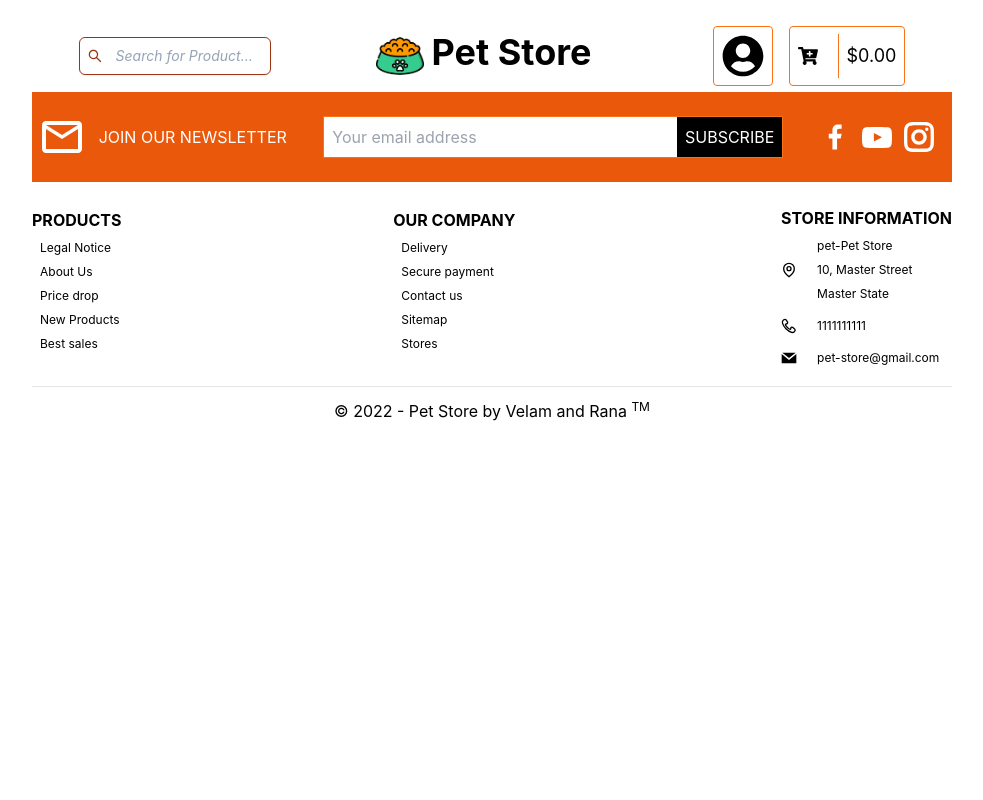
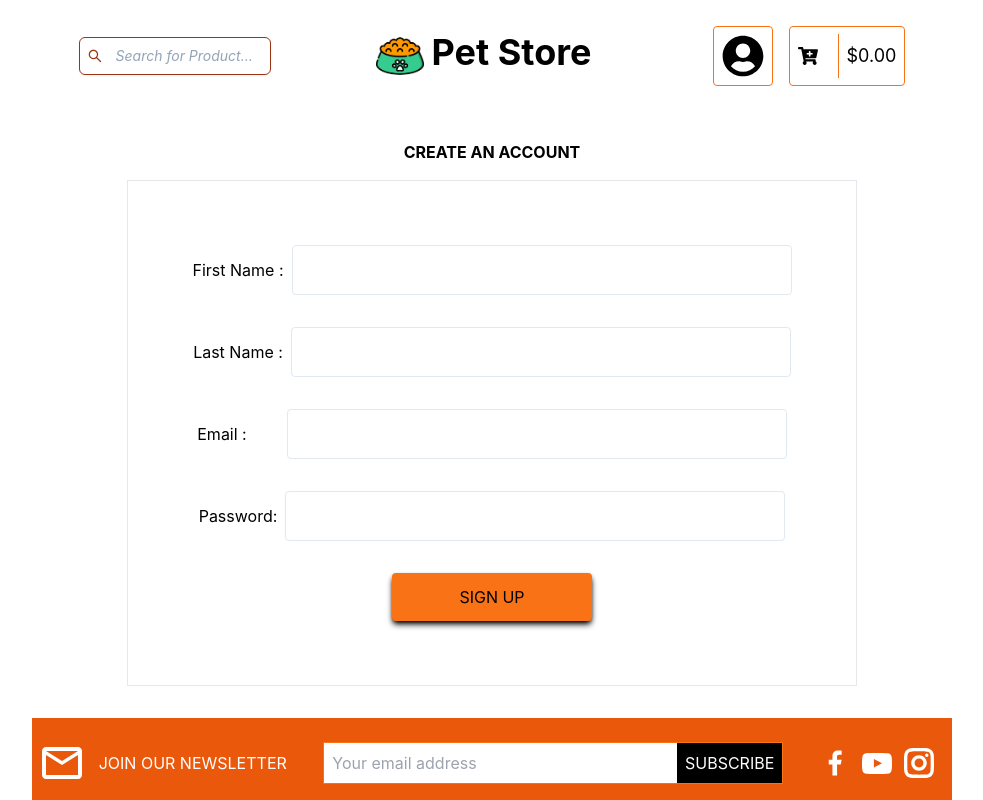
Before and after one commit to VelamPillai/pet-shop, a React (Create React App) app in the folder frontend-petshop/: page /user/signup in a window 1280 px wide. Shown: the top 800 px of the page, without its empty margins (148-1131 px from the left). Built offline with nearby package versions, Linux system fonts and the light colour scheme.

Commit message:
solved warnings

```diff
--- a/frontend-petshop/package.json
+++ b/frontend-petshop/package.json
@@ -8,8 +8,9 @@
     "@testing-library/user-event": "^13.5.0",
     "react": "^18.2.0",
     "react-dom": "^18.2.0",
+    "react-hot-toast": "^2.4.0",
     "react-icons": "^4.7.1",
-    "react-router-dom": "^6.4.4",
+    "react-router-dom": "^6.4.5",
     "react-scripts": "5.0.1",
     "web-vitals": "^2.1.4"
   },
--- a/frontend-petshop/src/App.js
+++ b/frontend-petshop/src/App.js
@@ -1,10 +1,25 @@
-import './App.css';
-import Footer from './components/footer/Footer';
-import Header from './components/header/Header';
+import { Routes, Route } from "react-router-dom";
+
+import "./App.css";
+
+import Footer from "./components/footer/Footer";
+import Header from "./components/header/Header";
+import User from "./components/user/User.js";
+import Signup from "./components/user/Signup.js";
+import Login from "./components/user/Login.js";
+
 function App() {
   return (
     <div className="w-3/4 mx-auto p-5">
       <Header />
+
+      <Routes>
+      <Route path="/user">
+        < Route  index={true} element={<User />} />
+          <Route index={false} path="signup" element={<Signup />} />
+          <Route index={false} path="login" element={<Login />} />
+        </Route>
+      </Routes>
       <Footer />
     </div>
   );
--- a/frontend-petshop/src/components/footer/NewsLetter.js
+++ b/frontend-petshop/src/components/footer/NewsLetter.js
@@ -14,6 +14,7 @@ export default function Newsletter() {
           placeholder="Your email address"
           name="email"
           onChange={(e) => setEmail(e.target.value)}
+          value={email}
         />
         <button className="uppercase bg-black absolute right-0 p-2 top-0">
           Subscribe
--- a/frontend-petshop/src/components/header/HeaderMenu.js
+++ b/frontend-petshop/src/components/header/HeaderMenu.js
@@ -1,12 +1,33 @@
-import React from 'react';
-import { FaUserCircle, FaCartPlus } from 'react-icons/fa';
+import React, { useState } from "react";
+import {
+  useNavigate,
+
+} from "react-router-dom";
+import { FaUserCircle, FaCartPlus } from "react-icons/fa";
+
+import User from "../user/User.js";
+
 export default function HeaderMenu() {
+  const navigate = useNavigate();
+  const [state, setState] = useState(false);
+
+  const navigateToUser = () => {
+    setState(() => !state);
+    navigate("/user", { replace: true });
+  };
+
   return (
     <div className="flex text-4xl  ">
-      <FaUserCircle className="mx-4  border text-6xl border-orange-500 rounded p-2 " />
+      {state ? null : (
+        <FaUserCircle
+          className="mx-4  border text-6xl border-orange-500 rounded p-2 hover:cursor-pointer"
+          onClick={navigateToUser}
+        />
+      )}
+
       <div className="flex justify-center items-center  border border-orange-500  text-4xl rounded">
-        <FaCartPlus className="mr-3  p-2 " />
-        <p className="text-lg p-2  border-l border-orange-500 ">$0.00</p>
+        <FaCartPlus className="mr-3  p-2  hover:cursor-pointer" />
+        <p className="text-lg p-2  border-l hover:cursor-pointer border-orange-500 ">$0.00</p>
       </div>
     </div>
   );
--- a/frontend-petshop/src/components/header/HeaderSearch.js
+++ b/frontend-petshop/src/components/header/HeaderSearch.js
@@ -3,18 +3,23 @@ import { AiOutlineSearch } from 'react-icons/ai';
 
 export default function HeaderSearch() {
   const [search, setSearch] = useState('');
+  const handleChange = (e) => {
+
+  }
   return (
     <div className="w-48 ">
-      <label class="relative block">
-        <span class="sr-only">Search</span>
-        <span class="absolute inset-y-0 left-0 flex items-center pl-2">
+      <label className="relative block">
+        <span className="sr-only">Search</span>
+        <span className="absolute inset-y-0 left-0 flex items-center pl-2">
           <AiOutlineSearch className=" text-orange-800  focus:text-green-500 " />
         </span>
         <input
-          class="placeholder:italic placeholder:text-slate-400 block bg-white w-full border border-orange-800 rounded-md py-2 pl-9 pr-3 shadow-sm focus:outline-none focus:border-green-500 focus:ring-green-500 focus:ring-1 sm:text-sm"
+          className="placeholder:italic placeholder:text-slate-400 block bg-white w-full border border-orange-800 rounded-md py-2 pl-9 pr-3 shadow-sm focus:outline-none focus:border-green-500 focus:ring-green-500 focus:ring-1 sm:text-sm"
           placeholder="Search for Product..."
           type="text"
           name="search"
+          value={search}
+          onChange={handleChange}
         />
       </label>
     </div>
--- /dev/null
+++ b/frontend-petshop/src/components/user/Login.js
@@ -0,0 +1,23 @@
+import React,{useState} from 'react'
+
+export default function Login() {
+
+    const [email, setEmail] = useState('');
+    const [password, setPassword] = useState('');
+
+
+  return (
+    <div className='flex justify-center items-center flex-col my-[2rem] '>
+      <p className = 'm-[1rem] font-bold'>LOG IN</p>
+      <div className='flex justify-center items-center border p-[3rem]'>
+          <form className=' flex flex-col'>
+
+              <label className='flex justify-center items-center m-[1rem]' >Email : <input className='border border-slate-200 rounded w-[500px] h-[50px] ml-10'type='email' name='email' onChange={(e) => setEmail(e.target.value)} value={ email} /></label>
+              <label className='flex justify-center items-center m-[1rem]' >Password: <input className='border border-slate-200 rounded w-[500px] h-[50px] ml-2' type='password' name='password' onChange={(e) => setPassword(e.target.value)} value={password} /></label>
+              <button className='bg-orange-500 w-[200px]  mx-auto my-[1rem] p-3 rounded shadow-black shadow-md focus:bg-green-600 '>LOG IN</button>
+
+        </form>
+        </div>
+    </div>
+  )
+}
--- /dev/null
+++ b/frontend-petshop/src/components/user/Signup.js
@@ -0,0 +1,61 @@
+import React, { useState } from "react";
+
+export default function Signup() {
+  const [firstName, setFirstName] = useState("");
+  const [lastName, setLastName] = useState("");
+  const [email, setEmail] = useState("");
+  const [password, setPassword] = useState("");
+
+  return (
+    <div className="flex justify-center items-center flex-col my-[2rem] ">
+      <p className="m-[1rem] font-bold">CREATE AN ACCOUNT</p>
+      <div className="flex justify-center items-center border p-[3rem]">
+        <form className=" flex flex-col">
+          <label className="flex justify-center items-center m-[1rem]">
+            First Name :{" "}
+            <input
+              className="border border-slate-200 rounded w-[500px] h-[50px] ml-2"
+              type="text"
+              name="firstName"
+              onChange={(e) => setFirstName(e.target.value)}
+              value={firstName}
+            />
+          </label>
+          <label className="flex justify-center items-center m-[1rem]">
+            Last Name :{" "}
+            <input
+              type="text"
+              name="lastName"
+              className="border border-slate-200 rounded w-[500px] h-[50px] ml-2"
+              onChange={(e) => setLastName(e.target.value)}
+              value={lastName}
+            />
+          </label>
+          <label className="flex justify-center items-center m-[1rem]">
+            Email :{" "}
+            <input
+              className="border border-slate-200 rounded w-[500px] h-[50px] ml-10"
+              type="email"
+              name="email"
+              onChange={(e) => setEmail(e.target.value)}
+              value={email}
+            />
+          </label>
+          <label className="flex justify-center items-center m-[1rem]">
+            Password:{" "}
+            <input
+              className="border border-slate-200 rounded w-[500px] h-[50px] ml-2"
+              type="password"
+              name="password"
+              onChange={(e) => setPassword(e.target.value)}
+              value={password}
+            />
+          </label>
+          <button className="bg-orange-500 w-[200px]  mx-auto my-[1rem] p-3 rounded shadow-black shadow-md focus:bg-green-600 ">
+            SIGN UP
+          </button>
+        </form>
+      </div>
+    </div>
+  );
+}
--- /dev/null
+++ b/frontend-petshop/src/components/user/User.js
@@ -0,0 +1,18 @@
+import React from "react";
+import {  useNavigate } from "react-router-dom";
+
+
+
+export default function User() {
+  const navigate = useNavigate();
+  const navigateToSignup = () => navigate("/user/signup", { replace: true });
+  const navigateToLogin = () => navigate("/user/login", { replace: true });
+
+  return (
+    <div className="flex justify-center items-center m-[2rem]">
+       <button className='bg-orange-300 w-[100px] h-[100px] m-[1rem] p-[1rem]' onClick={navigateToLogin}>Log in</button>
+      <button className='bg-orange-300 w-[100px] h-[100px] m-[1rem] p-[1rem]' onClick={navigateToSignup}>Sign Up</button>
+
+    </div>
+  );
+}
--- /dev/null
+++ b/frontend-petshop/src/context/Container.js
@@ -0,0 +1,9 @@
+import StoreContext from '../context/StoreContext.js';
+
+export default function Container(props) {
+  return (
+      <StoreContext.Provider value={{}}>
+          {props.children}
+      </StoreContext.Provider>
+  )
+}
--- /dev/null
+++ b/frontend-petshop/src/context/StoreContext.js
@@ -0,0 +1,3 @@
+import { createContext } from 'react';
+
+export const StoreContext = createContext();
```
Also changed, not shown: 1 other file (tests, documents, lock files or other folders).
